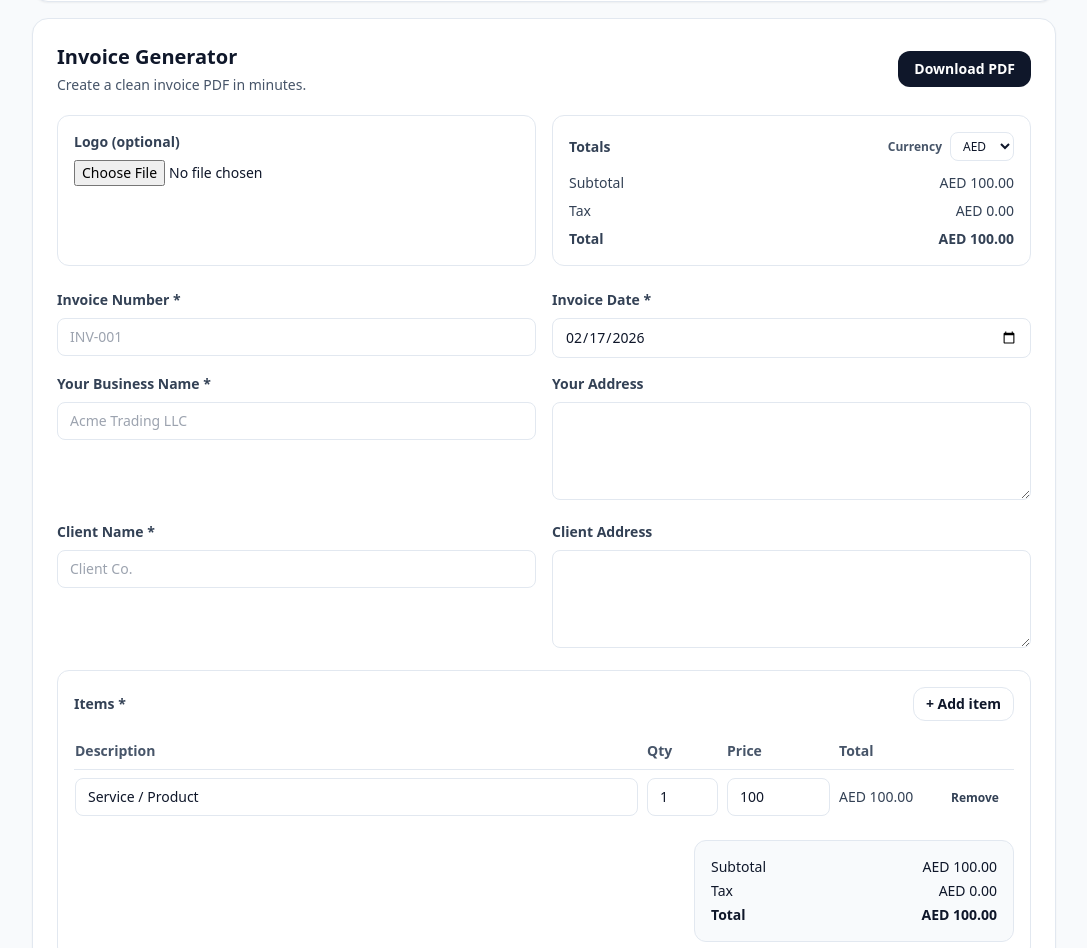
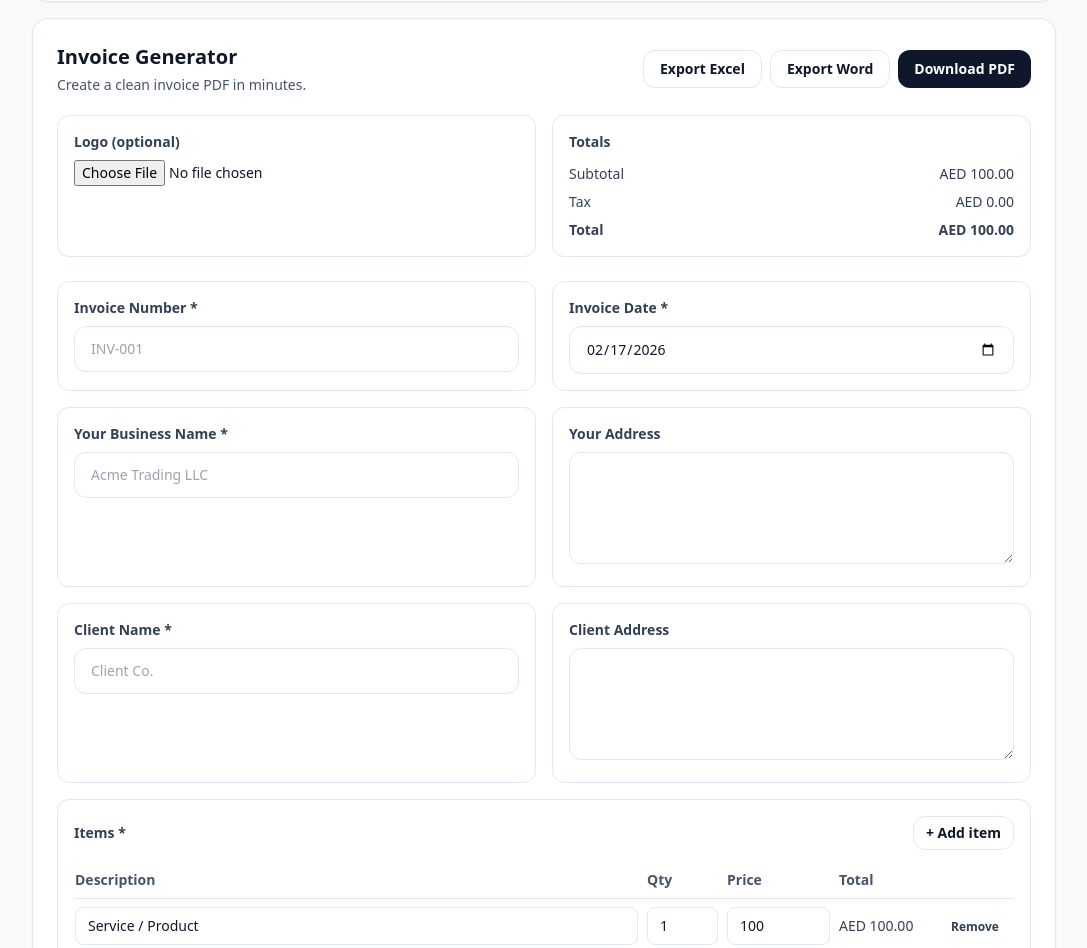
Before and after one commit to abuwebs29/doccrafttools, a Next.js app: page /embed/invoice in a window 1280 px wide. Shown: the part 84-1032 px from the top of the page, without its empty margins (96-1183 px from the left). Built offline with nearby package versions, Linux system fonts and the light colour scheme.

Commit message:
Add files via upload

```diff
--- a/components/TemplateEngine.tsx
+++ b/components/TemplateEngine.tsx
@@ -10,41 +10,18 @@ import {
   generateDeliveryNotePdf,
   generateRentReceiptPdf,
 } from "@/lib/pdfGenerator";
+import { exportInvoiceAsExcel, exportInvoiceAsWord } from "@/lib/exportDocs";
 
 type ItemRow = { desc: string; qty: number; price: number };
-
-const CURRENCIES = [
-  "AED",
-  "USD",
-  "EUR",
-  "GBP",
-  "INR",
-  "SAR",
-  "AUD",
-  "CAD",
-  "PKR",
-];
 
 function clampNum(v: any) {
   const n = Number(v);
   return Number.isFinite(n) ? n : 0;
 }
 
-function fmtMoney(amount: number, currencyCode?: string) {
-  const code = String(currencyCode || "AED").toUpperCase();
-  return `${code} ${clampNum(amount).toFixed(2)}`;
-}
-
-export default function TemplateEngine({
-  template,
-  initialCurrencyCode,
-}: {
-  template: TemplateDef;
-  initialCurrencyCode?: string;
-}) {
+export default function TemplateEngine({ template }: { template: TemplateDef }) {
   const [logoDataUrl, setLogoDataUrl] = useState<string>("");
   const [form, setForm] = useState<Record<string, any>>(() => ({
-    currencyCode: (initialCurrencyCode || "AED").toUpperCase(),
     items: [{ desc: "Service / Product", qty: 1, price: 100 }] as ItemRow[],
     invoiceDate: new Date().toISOString().slice(0, 10),
     receiptDate: new Date().toISOString().slice(0, 10),
@@ -52,10 +29,7 @@ export default function TemplateEngine({
     dnDate: new Date().toISOString().slice(0, 10),
   }));
 
-  const requiredKeys = useMemo(
-    () => template.fields.filter((f) => f.required).map((f) => f.key),
-    [template.fields]
-  );
+  const requiredKeys = useMemo(() => template.fields.filter(f => f.required).map(f => f.key), [template.fields]);
 
   function update(key: string, value: any) {
     setForm((prev) => ({ ...prev, [key]: value }));
@@ -79,9 +53,7 @@ export default function TemplateEngine({
     setForm((prev) => ({
       ...prev,
       items: (prev.items || []).map((it: ItemRow, i: number) =>
-        i === idx
-          ? { ...it, [key]: key === "qty" || key === "price" ? clampNum(value) : value }
-          : it
+        i === idx ? { ...it, [key]: key === "qty" || key === "price" ? clampNum(value) : value } : it
       ),
     }));
   }
@@ -101,7 +73,7 @@ export default function TemplateEngine({
       const v = form[k];
       if (k === "items") {
         const items: ItemRow[] = Array.isArray(form.items) ? form.items : [];
-        const hasAtLeastOne = items.length > 0 && items.some((i) => (i.desc || "").trim().length > 0);
+        const hasAtLeastOne = items.length > 0 && items.some(i => (i.desc || "").trim().length > 0);
         if (!hasAtLeastOne) missing.push("Items");
         continue;
       }
@@ -151,12 +123,44 @@ export default function TemplateEngine({
           <h2 className="text-xl font-extrabold text-slate-900">{template.name}</h2>
           <p className="mt-1 text-sm text-slate-600">{template.tagline}</p>
         </div>
+        <div className="flex flex-wrap gap-2">
+          {template.id === "invoice" ? (
+            <>
+              <button
+                onClick={() => {
+                  const missing = validate();
+                  if (missing.length) {
+                    alert("Please fill required fields: " + missing.join(", "));
+                    return;
+                  }
+                  exportInvoiceAsExcel({ ...form, logoDataUrl });
+                }}
+                className="rounded-xl border border-slate-200 bg-white px-4 py-2 text-sm font-semibold text-slate-900 hover:bg-slate-50"
+              >
+                Export Excel
+              </button>
+              <button
+                onClick={() => {
+                  const missing = validate();
+                  if (missing.length) {
+                    alert("Please fill required fields: " + missing.join(", "));
+                    return;
+                  }
+                  exportInvoiceAsWord({ ...form, logoDataUrl });
+                }}
+                className="rounded-xl border border-slate-200 bg-white px-4 py-2 text-sm font-semibold text-slate-900 hover:bg-slate-50"
+              >
+                Export Word
+              </button>
+            </>
+          ) : null}
           <button
             onClick={download}
             className="rounded-xl bg-slate-900 px-4 py-2 text-sm font-semibold text-white hover:bg-slate-800"
           >
             Download PDF
           </button>
+        </div>
       </div>
 
       <div className="mt-5 grid gap-4 lg:grid-cols-2">
@@ -178,36 +182,11 @@ export default function TemplateEngine({
         </div>
 
         <div className="rounded-xl border border-slate-200 p-4">
-          <div className="flex items-center justify-between gap-3">
           <div className="text-sm font-semibold text-slate-700">Totals</div>
-            <div className="flex items-center gap-2">
-              <label className="text-xs font-semibold text-slate-600">Currency</label>
-              <select
-                value={String(form.currencyCode || "AED").toUpperCase()}
-                onChange={(e) => update("currencyCode", e.target.value)}
-                className="rounded-lg border border-slate-200 bg-white px-2 py-1 text-xs"
-              >
-                {CURRENCIES.map((code) => (
-                  <option key={code} value={code}>
-                    {code}
-                  </option>
-                ))}
-              </select>
-            </div>
-          </div>
           <div className="mt-3 grid gap-2 text-sm text-slate-700">
-            <div className="flex justify-between">
-              <span>Subtotal</span>
-              <span>{fmtMoney(subtotal, form.currencyCode)}</span>
-            </div>
-            <div className="flex justify-between">
-              <span>Tax</span>
-              <span>{fmtMoney(tax, form.currencyCode)}</span>
-            </div>
-            <div className="flex justify-between font-semibold">
-              <span>Total</span>
-              <span>{fmtMoney(total, form.currencyCode)}</span>
-            </div>
+            <div className="flex justify-between"><span>Subtotal</span><span>AED {subtotal.toFixed(2)}</span></div>
+            <div className="flex justify-between"><span>Tax</span><span>AED {tax.toFixed(2)}</span></div>
+            <div className="flex justify-between font-semibold"><span>Total</span><span>AED {total.toFixed(2)}</span></div>
           </div>
         </div>
       </div>
@@ -219,14 +198,8 @@ export default function TemplateEngine({
             return (
               <div key={f.key} className="md:col-span-2 rounded-xl border border-slate-200 p-4">
                 <div className="flex items-center justify-between">
-                  <div className="text-sm font-semibold text-slate-700">
-                    {f.label}
-                    {f.required ? " *" : ""}
-                  </div>
-                  <button
-                    onClick={addItem}
-                    className="rounded-xl border border-slate-200 bg-white px-3 py-1.5 text-sm font-semibold hover:bg-slate-50"
-                  >
+                  <div className="text-sm font-semibold text-slate-700">{f.label}{f.required ? " *" : ""}</div>
+                  <button onClick={addItem} className="rounded-xl border border-slate-200 bg-white px-3 py-1.5 text-sm font-semibold hover:bg-slate-50">
                     + Add item
                   </button>
                 </div>
@@ -235,11 +208,11 @@ export default function TemplateEngine({
                   <table className="w-full text-sm">
                     <thead>
                       <tr className="text-left text-slate-600">
-                        <th className="w-auto py-2 pr-2">Description</th>
-                        <th className="w-20 py-2 pr-2">Qty</th>
-                        <th className="w-28 py-2 pr-2">Price</th>
-                        <th className="w-28 py-2 pr-2">Total</th>
-                        <th className="w-16 py-2"></th>
+                        <th className="py-2 pr-2">Description</th>
+                        <th className="py-2 pr-2 w-20">Qty</th>
+                        <th className="py-2 pr-2 w-28">Price</th>
+                        <th className="py-2 pr-2 w-28">Total</th>
+                        <th className="py-2 w-16"></th>
                       </tr>
                     </thead>
                     <tbody>
@@ -269,14 +242,9 @@ export default function TemplateEngine({
                               className="w-full rounded-lg border border-slate-200 px-3 py-2 text-sm outline-none focus:border-slate-400"
                             />
                           </td>
-                          <td className="py-2 pr-2 text-slate-700">
-                            {fmtMoney(clampNum(it.qty) * clampNum(it.price), form.currencyCode)}
-                          </td>
+                          <td className="py-2 pr-2 text-slate-700">AED {(clampNum(it.qty) * clampNum(it.price)).toFixed(2)}</td>
                           <td className="py-2">
-                            <button
-                              onClick={() => removeItem(idx)}
-                              className="text-xs font-semibold text-slate-700 hover:text-red-600"
-                            >
+                            <button onClick={() => removeItem(idx)} className="text-xs font-semibold text-slate-700 hover:text-red-600">
                               Remove
                             </button>
                           </td>
@@ -284,25 +252,6 @@ export default function TemplateEngine({
                       ))}
                     </tbody>
                   </table>
-
-                  {(template.id === "invoice" || template.id === "quotation") && (
-                    <div className="mt-4 flex justify-end">
-                      <div className="w-full max-w-xs rounded-xl border border-slate-200 bg-slate-50 p-4 text-sm">
-                        <div className="flex justify-between">
-                          <span>Subtotal</span>
-                          <span>{fmtMoney(subtotal, form.currencyCode)}</span>
-                        </div>
-                        <div className="mt-1 flex justify-between">
-                          <span>Tax</span>
-                          <span>{fmtMoney(tax, form.currencyCode)}</span>
-                        </div>
-                        <div className="mt-1 flex justify-between font-semibold">
-                          <span>Total</span>
-                          <span>{fmtMoney(total, form.currencyCode)}</span>
-                        </div>
-                      </div>
-                    </div>
-                  )}
                 </div>
               </div>
             );
@@ -310,33 +259,35 @@ export default function TemplateEngine({
 
           const value = form[f.key] ?? "";
           return (
-            <div key={f.key}>
+            <div key={f.key} className="rounded-xl border border-slate-200 p-4">
               <label className="block text-sm font-semibold text-slate-700">
-                {f.label}
-                {f.required ? " *" : ""}
+                {f.label}{f.required ? " *" : ""}
               </label>
 
               {f.type === "textarea" ? (
                 <textarea
                   value={value}
                   onChange={(e) => update(f.key, e.target.value)}
-                  rows={4}
-                  className="mt-2 w-full rounded-lg border border-slate-200 px-3 py-2 text-sm outline-none focus:border-slate-400"
-                  placeholder={f.placeholder || ""}
+                  className="mt-2 h-28 w-full rounded-xl border border-slate-200 bg-white px-4 py-3 text-sm outline-none focus:border-slate-400"
+                  placeholder={f.placeholder}
                 />
               ) : (
                 <input
                   type={f.type === "number" ? "number" : f.type === "date" ? "date" : "text"}
                   value={value}
-                  onChange={(e) => update(f.key, f.type === "number" ? clampNum(e.target.value) : e.target.value)}
-                  className="mt-2 w-full rounded-lg border border-slate-200 px-3 py-2 text-sm outline-none focus:border-slate-400"
-                  placeholder={f.placeholder || ""}
+                  onChange={(e) => update(f.key, e.target.value)}
+                  className="mt-2 w-full rounded-xl border border-slate-200 bg-white px-4 py-3 text-sm outline-none focus:border-slate-400"
+                  placeholder={f.placeholder}
                 />
               )}
             </div>
           );
         })}
       </div>
+
+      <div className="mt-4 text-xs text-slate-500">
+        Privacy: PDFs are generated locally in your browser. We do not store your document data.
+      </div>
     </section>
   );
 }
--- /dev/null
+++ b/lib/exportDocs.ts
@@ -0,0 +1,142 @@
+type ItemRow = { desc?: string; qty?: number; price?: number };
+
+function n(v: any) {
+  const x = Number(v);
+  return Number.isFinite(x) ? x : 0;
+}
+
+function money(v: any) {
+  return n(v).toLocaleString("en-US", { minimumFractionDigits: 2, maximumFractionDigits: 2 });
+}
+
+function escapeHtml(s: any) {
+  return String(s ?? "")
+    .replace(/&/g, "&amp;")
+    .replace(/</g, "&lt;")
+    .replace(/>/g, "&gt;")
+    .replace(/"/g, "&quot;");
+}
+
+function downloadBlob(filename: string, mime: string, text: string) {
+  const blob = new Blob([text], { type: mime });
+  const url = URL.createObjectURL(blob);
+  const a = document.createElement("a");
+  a.href = url;
+  a.download = filename;
+  document.body.appendChild(a);
+  a.click();
+  a.remove();
+  URL.revokeObjectURL(url);
+}
+
+export function exportInvoiceAsExcel(data: any) {
+  const currency = String(data.currencyCode || "AED").toUpperCase();
+  const items: ItemRow[] = Array.isArray(data.items) ? data.items : [];
+  const subtotal = items.reduce((s, r) => s + n(r.qty) * n(r.price), 0);
+  const taxPercent = n(data.taxPercent);
+  const tax = subtotal * (taxPercent / 100);
+  const total = subtotal + tax;
+
+  const rows = items.map((it) => `
+    <tr>
+      <td>${escapeHtml(it.desc)}</td>
+      <td>${n(it.qty)}</td>
+      <td>${money(it.price)}</td>
+      <td>${money(n(it.qty) * n(it.price))}</td>
+    </tr>
+  `).join("");
+
+  const html = `<!DOCTYPE html>
+  <html>
+  <head>
+    <meta charset="utf-8" />
+    <style>
+      body { font-family: Arial, sans-serif; }
+      table { border-collapse: collapse; width: 100%; }
+      th, td { border: 1px solid #d1d5db; padding: 8px; text-align: left; }
+      th { background: #f8fafc; }
+      .meta td { border: none; padding: 4px 0; }
+    </style>
+  </head>
+  <body>
+    <h2>Invoice</h2>
+    <table class="meta">
+      <tr><td><strong>Invoice Number:</strong></td><td>${escapeHtml(data.invoiceNo)}</td></tr>
+      <tr><td><strong>Date:</strong></td><td>${escapeHtml(data.invoiceDate)}</td></tr>
+      <tr><td><strong>Business:</strong></td><td>${escapeHtml(data.businessName)}</td></tr>
+      <tr><td><strong>Client:</strong></td><td>${escapeHtml(data.clientName)}</td></tr>
+      <tr><td><strong>Currency:</strong></td><td>${currency}</td></tr>
+    </table>
+    <br />
+    <table>
+      <thead>
+        <tr><th>Description</th><th>Qty</th><th>Price</th><th>Total</th></tr>
+      </thead>
+      <tbody>${rows}</tbody>
+    </table>
+    <br />
+    <table class="meta">
+      <tr><td><strong>Subtotal:</strong></td><td>${currency} ${money(subtotal)}</td></tr>
+      <tr><td><strong>Tax (${taxPercent}%):</strong></td><td>${currency} ${money(tax)}</td></tr>
+      <tr><td><strong>Total:</strong></td><td>${currency} ${money(total)}</td></tr>
+    </table>
+    <p><strong>Notes:</strong> ${escapeHtml(data.notes)}</p>
+  </body>
+  </html>`;
+
+  downloadBlob(`invoice-${data.invoiceNo || "export"}.xls`, "application/vnd.ms-excel", html);
+}
+
+export function exportInvoiceAsWord(data: any) {
+  const currency = String(data.currencyCode || "AED").toUpperCase();
+  const items: ItemRow[] = Array.isArray(data.items) ? data.items : [];
+  const subtotal = items.reduce((s, r) => s + n(r.qty) * n(r.price), 0);
+  const taxPercent = n(data.taxPercent);
+  const tax = subtotal * (taxPercent / 100);
+  const total = subtotal + tax;
+
+  const rows = items.map((it) => `
+    <tr>
+      <td>${escapeHtml(it.desc)}</td>
+      <td>${n(it.qty)}</td>
+      <td>${money(it.price)}</td>
+      <td>${money(n(it.qty) * n(it.price))}</td>
+    </tr>
+  `).join("");
+
+  const html = `<!DOCTYPE html>
+  <html>
+  <head>
+    <meta charset="utf-8" />
+    <style>
+      body { font-family: Arial, sans-serif; color: #111827; }
+      table { border-collapse: collapse; width: 100%; margin-top: 12px; }
+      th, td { border: 1px solid #d1d5db; padding: 8px; text-align: left; }
+      th { background: #f8fafc; }
+    </style>
+  </head>
+  <body>
+    <h1>Invoice</h1>
+    <p><strong>Invoice Number:</strong> ${escapeHtml(data.invoiceNo)}<br/>
+    <strong>Date:</strong> ${escapeHtml(data.invoiceDate)}<br/>
+    <strong>From:</strong> ${escapeHtml(data.businessName)}<br/>
+    <strong>Bill To:</strong> ${escapeHtml(data.clientName)}<br/>
+    <strong>Currency:</strong> ${currency}</p>
+
+    <table>
+      <thead>
+        <tr><th>Description</th><th>Qty</th><th>Price</th><th>Total</th></tr>
+      </thead>
+      <tbody>${rows}</tbody>
+    </table>
+
+    <p><strong>Subtotal:</strong> ${currency} ${money(subtotal)}<br/>
+    <strong>Tax (${taxPercent}%):</strong> ${currency} ${money(tax)}<br/>
+    <strong>Total:</strong> ${currency} ${money(total)}</p>
+
+    <p><strong>Notes:</strong> ${escapeHtml(data.notes)}</p>
+  </body>
+  </html>`;
+
+  downloadBlob(`invoice-${data.invoiceNo || "export"}.doc`, "application/msword", html);
+}
--- a/lib/pdfGenerator.ts
+++ b/lib/pdfGenerator.ts
@@ -4,12 +4,7 @@ type ItemRow = { desc: string; qty: number; price: number };
 
 function money(n: number) {
   if (!Number.isFinite(n)) return "0.00";
-  return n.toFixed(2);
-}
-
-function moneyWithCurrency(n: number, currencyCode?: string) {
-  const code = String(currencyCode || "AED").toUpperCase();
-  return `${code} ${money(n)}`;
+  return n.toLocaleString("en-US", { minimumFractionDigits: 2, maximumFractionDigits: 2 });
 }
 
 function safeStr(v: any) {
@@ -42,9 +37,9 @@ function addTableHeader(doc: jsPDF, y: number) {
   doc.setFont("helvetica", "bold");
   doc.setFontSize(10);
   doc.text("Description", 40, y);
-  doc.text("Qty", W - 200, y);
-  doc.text("Price", W - 140, y);
-  doc.text("Total", W - 70, y, { align: "right" });
+  doc.text("Qty", W - 210, y);
+  doc.text("Price", W - 130, y, { align: "right" });
+  doc.text("Total", W - 40, y, { align: "right" });
 
   doc.setDrawColor(220);
   doc.line(40, y + 8, W - 40, y + 8);
@@ -105,9 +100,9 @@ export function generateInvoicePdf(data: any) {
     y = ensureSpace(doc, y, rowHeight + 10);
 
     doc.text(descLines, 40, y);
-    doc.text(String(qty), W - 190, y);
-    doc.text(money(price), W - 140, y);
-    doc.text(money(lineTotal), W - 70, y, { align: "right" });
+    doc.text(String(qty), W - 210, y);
+    doc.text(money(price), W - 130, y, { align: "right" });
+    doc.text(money(lineTotal), W - 40, y, { align: "right" });
 
     y += rowHeight;
   }
@@ -120,19 +115,19 @@ export function generateInvoicePdf(data: any) {
 
   const boxTop = y + 14;
   doc.setDrawColor(230);
-  doc.roundedRect(W - 240, boxTop, 200, 86, 10, 10);
+  doc.roundedRect(W - 250, boxTop, 210, 86, 10, 10);
 
   doc.setFont("helvetica", "bold");
-  doc.text("Subtotal", W - 220, boxTop + 22);
-  doc.text(money(subtotal), W - 60, boxTop + 22, { align: "right" });
+  doc.text("Subtotal", W - 230, boxTop + 22);
+  doc.text(money(subtotal), W - 50, boxTop + 22, { align: "right" });
 
   doc.setFont("helvetica", "normal");
-  doc.text(`Tax (${taxPercent || 0}%)`, W - 220, boxTop + 44);
-  doc.text(money(tax), W - 60, boxTop + 44, { align: "right" });
+  doc.text(`Tax (${taxPercent || 0}%)`, W - 230, boxTop + 44);
+  doc.text(money(tax), W - 50, boxTop + 44, { align: "right" });
 
   doc.setFont("helvetica", "bold");
-  doc.text("Total", W - 220, boxTop + 70);
-  doc.text(money(grand), W - 60, boxTop + 70, { align: "right" });
+  doc.text("Total", W - 230, boxTop + 70);
+  doc.text(money(grand), W - 50, boxTop + 70, { align: "right" });
 
   const notes = safeStr(data.notes);
   if (notes) {
@@ -193,9 +188,9 @@ export function generateQuotationPdf(data: any) {
     y = ensureSpace(doc, y, rowHeight + 10);
 
     doc.text(descLines, 40, y);
-    doc.text(String(qty), W - 190, y);
-    doc.text(money(price), W - 140, y);
-    doc.text(money(lineTotal), W - 70, y, { align: "right" });
+    doc.text(String(qty), W - 210, y);
+    doc.text(money(price), W - 130, y, { align: "right" });
+    doc.text(money(lineTotal), W - 40, y, { align: "right" });
 
     y += rowHeight;
   }
@@ -208,19 +203,19 @@ export function generateQuotationPdf(data: any) {
 
   const boxTop = y + 14;
   doc.setDrawColor(230);
-  doc.roundedRect(W - 240, boxTop, 200, 86, 10, 10);
+  doc.roundedRect(W - 250, boxTop, 210, 86, 10, 10);
 
   doc.setFont("helvetica", "bold");
-  doc.text("Subtotal", W - 220, boxTop + 22);
-  doc.text(money(subtotal), W - 60, boxTop + 22, { align: "right" });
+  doc.text("Subtotal", W - 230, boxTop + 22);
+  doc.text(money(subtotal), W - 50, boxTop + 22, { align: "right" });
 
   doc.setFont("helvetica", "normal");
-  doc.text(`Tax (${taxPercent || 0}%)`, W - 220, boxTop + 44);
-  doc.text(money(tax), W - 60, boxTop + 44, { align: "right" });
+  doc.text(`Tax (${taxPercent || 0}%)`, W - 230, boxTop + 44);
+  doc.text(money(tax), W - 50, boxTop + 44, { align: "right" });
 
   doc.setFont("helvetica", "bold");
-  doc.text("Total", W - 220, boxTop + 70);
-  doc.text(money(grand), W - 60, boxTop + 70, { align: "right" });
+  doc.text("Total", W - 230, boxTop + 70);
+  doc.text(money(grand), W - 50, boxTop + 70, { align: "right" });
 
   const notes = safeStr(data.notes);
   if (notes) {
@@ -264,7 +259,7 @@ export function generateReceiptPdf(data: any) {
   doc.setFont("helvetica", "bold");
   doc.text("Amount:", 60, 145);
   doc.setFont("helvetica", "normal");
-  doc.text(moneyWithCurrency(amount, data.currencyCode), 180, 145);
+  doc.text(`AED ${money(amount)}`, 180, 145);
 
   doc.setFont("helvetica", "bold");
   doc.text("For:", 60, 170);
@@ -340,9 +335,9 @@ export function generateDeliveryNotePdf(data: any) {
     y = ensureSpace(doc, y, rowHeight + 10);
 
     doc.text(descLines, 40, y);
-    doc.text(String(qty), W - 190, y);
-    doc.text(money(price), W - 140, y);
-    doc.text(money(lineTotal), W - 70, y, { align: "right" });
+    doc.text(String(qty), W - 210, y);
+    doc.text(money(price), W - 130, y, { align: "right" });
+    doc.text(money(lineTotal), W - 40, y, { align: "right" });
 
     y += rowHeight;
   }
@@ -414,7 +409,7 @@ export function generateRentReceiptPdf(data: any) {
   doc.setFont("helvetica", "bold");
   doc.text("Amount Paid:", 60, 255);
   doc.setFont("helvetica", "normal");
-  doc.text(moneyWithCurrency(amount, data.currencyCode), 150, 255);
+  doc.text(`AED ${money(amount)}`, 150, 255);
 
   doc.setFont("helvetica", "bold");
   doc.text("Method:", 60, 280);
--- a/lib/templates.ts
+++ b/lib/templates.ts
@@ -48,7 +48,7 @@ export const templates: Record<TemplateId, TemplateDef> = {
       { key: "receiptNo", label: "Receipt Number", type: "text", placeholder: "R-001", required: true },
       { key: "receiptDate", label: "Receipt Date", type: "date", required: true },
       { key: "receivedFrom", label: "Received From", type: "text", placeholder: "Customer name", required: true },
-      { key: "amount", label: "Amount", type: "number", placeholder: "250", required: true },
+      { key: "amount", label: "Amount (AED)", type: "number", placeholder: "250", required: true },
       { key: "paymentFor", label: "Payment For", type: "text", placeholder: "Service / Product", required: true },
       { key: "paymentMethod", label: "Payment Method", type: "text", placeholder: "Cash / Transfer / Card" },
       { key: "issuerName", label: "Issued By (optional)", type: "text", placeholder: "Your name / business" },
```
Also changed, not shown: app/invoice-generator/page.tsx (+0 -12 lines), app/invoice-template-excel/page.tsx (+8 -8 lines), app/invoice-template-word/page.tsx (+8 -8 lines), app/invoice-template/page.tsx (+8 -8 lines), app/page.tsx (+0 -10 lines). Lines whose indentation alone changed are shown as unchanged.
